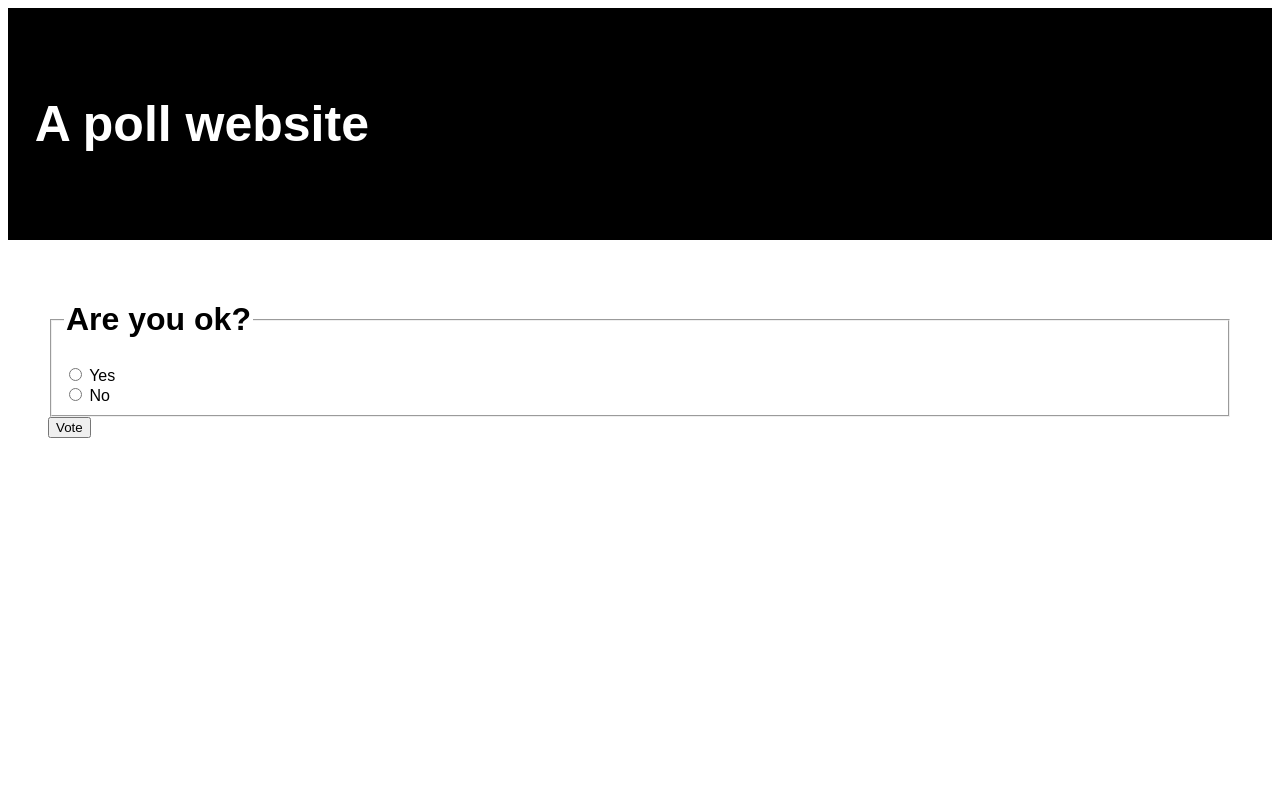
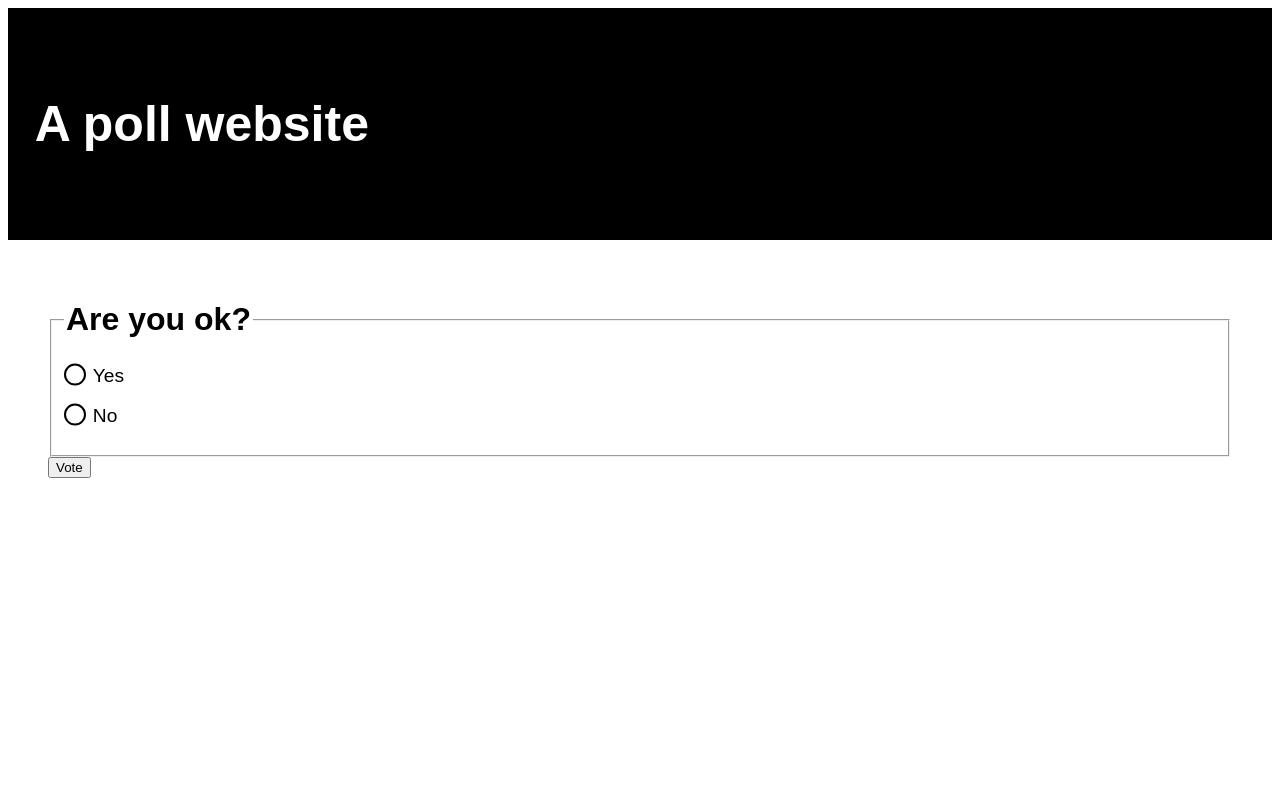
Before and after one commit to st157024/DjangoPollProject, a Django app: page /polls/1/ in a window 1280 px wide. Run offline with Django 4.2, Linux system fonts and the light colour scheme; data comes from the database, SQL or seed files in the repository; both versions use the stored data as it was after the commit.

Commit message:
customized radio button appearance

```diff
--- a/polls/static/polls/style.css
+++ b/polls/static/polls/style.css
@@ -18,11 +18,11 @@ body {
 
 li {
   padding: 5pt;
+  font-size: larger;
 }
 
 li a {
   color: black;
-  font-size: larger;
   border-radius: 5px;
 }
 
@@ -48,3 +48,55 @@ h1 {
 .card:hover {
   box-shadow: 0px 3px 10px 0px rgb(172, 96, 73);
 }
+
+/*
+Radio button customization
+*/
+
+:root {
+  --form-control-color: rgb(172, 96, 73);
+}
+*,
+*:before,
+*:after {
+  box-sizing: border-box;
+}
+
+.form-control {
+  font-size: larger;
+  line-height: 1.1;
+  display: grid;
+  grid-template-columns: 1em auto;
+  gap: 0.5em;
+}
+
+input[type="radio"] {
+  appearance: none;
+  background-color: #fff;
+  margin: 0;
+  font: inherit;
+  color: currentColor;
+  width: 1.15em;
+  height: 1.15em;
+  border: 0.15em solid currentColor;
+  border-radius: 50%;
+  /*checkbox and text alignment*/
+  transform: translateY(-0.075em);
+
+  display: grid;
+  place-content: center;
+}
+
+input[type="radio"]::before {
+  content: "";
+  width: 0.65em;
+  height: 0.65em;
+  border-radius: 50%;
+  transform: scale(0);
+  transition: 120ms transform ease-in-out;
+  box-shadow: inset 1em 1em var(--form-control-color);
+}
+
+input[type="radio"]:checked::before {
+  transform: scale(1);
+}
--- a/polls/templates/polls/detail.html
+++ b/polls/templates/polls/detail.html
@@ -19,7 +19,7 @@
           {% if error_message %}
           <p><strong>{{ error_message }}</strong></p>
           {% endif %} {% for choice in question.choice_set.all %}
-          <label>
+          <label class="form-control">
             <input
               type="radio"
               name="choice"
```
Also changed, not shown: db.sqlite3.
